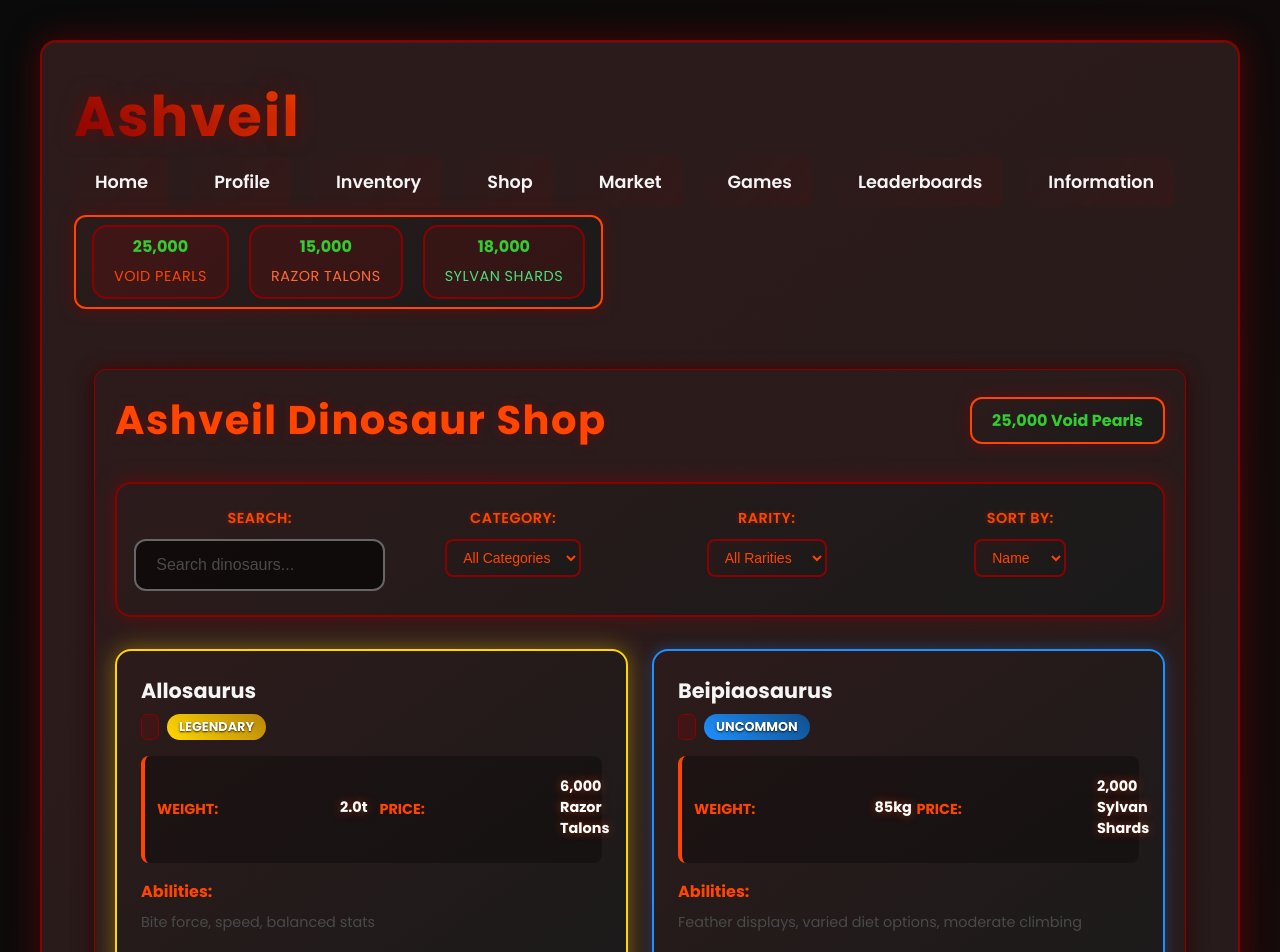
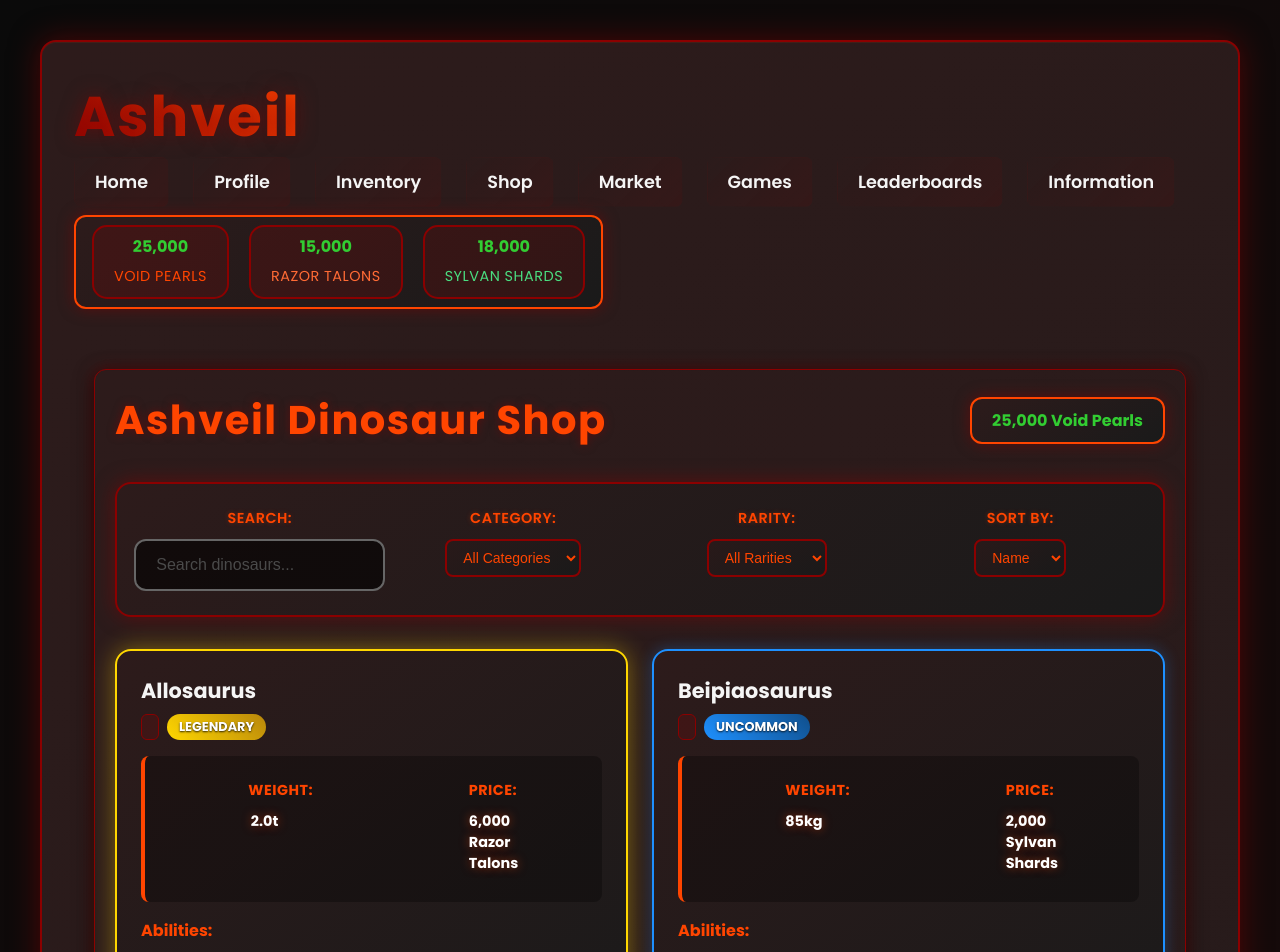
Before and after one commit to laszlogal1272008-create/ashveil-website, a React (Create React App) app: page /shop in a window 1280 px wide. Shown: the top 952 px of the page. Built offline with nearby package versions, Linux system fonts and the light colour scheme.

Commit message:
Improve weight and currency text display layout in Shop

```diff
--- a/src/components/Shop.css
+++ b/src/components/Shop.css
@@ -190,9 +190,9 @@
 .dinosaur-stats {
   display: grid;
   grid-template-columns: 1fr 1fr;
-  gap: 12px;
+  gap: 16px;
   margin-bottom: 16px;
-  padding: 12px;
+  padding: 16px;
   background: rgba(0, 0, 0, 0.3);
   border-radius: 8px;
   border-left: 4px solid var(--ashveil-ember);
@@ -200,18 +200,22 @@
 
 .stat {
   display: flex;
-  justify-content: space-between;
-  align-items: center;
+  flex-direction: column;
+  gap: 4px;
 }
 
 .stat-label {
-  color: var(--ashveil-ash);
-  font-size: 0.9rem;
+  color: var(--ashveil-ember);
+  font-size: 0.85rem;
+  font-weight: 600;
+  text-transform: uppercase;
+  letter-spacing: 0.5px;
 }
 
 .stat-value {
   color: var(--ashveil-text);
   font-weight: bold;
+  font-size: 1.1rem;
 }
 
 .dinosaur-abilities {
```
